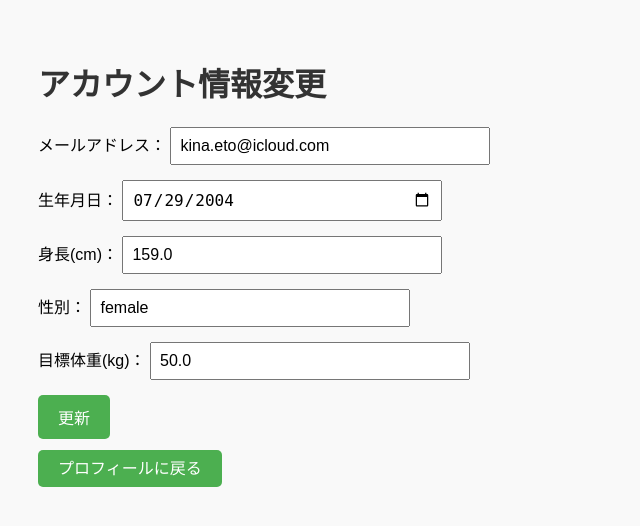
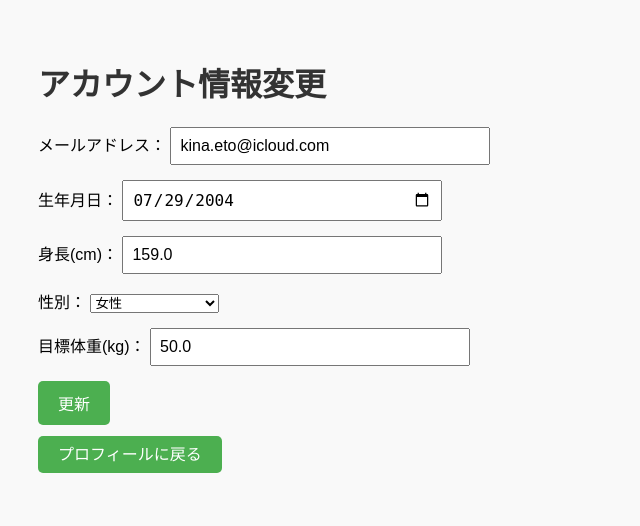
Before and after one commit to etk7/puroen, a Flask app: page /account/edit in a window 1280 px wide. Shown: the top 526 px of the page, without its empty margins (0-640 px from the left). Run offline with Flask 3, Linux system fonts and the light colour scheme; a user stored in the database is signed in.

Commit message:
Update AccountInfoChangePage.html

```diff
--- a/templates/AccountInfoChangePage.html
+++ b/templates/AccountInfoChangePage.html
@@ -19,7 +19,11 @@
     </div>
     <div class="form-group">
         <label for="gender">性別：</label>
-        <input type="text" name="gender" value="{{ user.gender }}">
+        <select name="gender" id="gender" required>
+            <option value="">選択してください</option>
+            <option value="male" {% if user.gender == 'male' %}selected{% endif %}>男性</option>
+            <option value="female" {% if user.gender == 'female' %}selected{% endif %}>女性</option>
+        </select><br>
     </div>
     <div class="form-group">
         <label for="goalweight">目標体重(kg)：</label>
```
